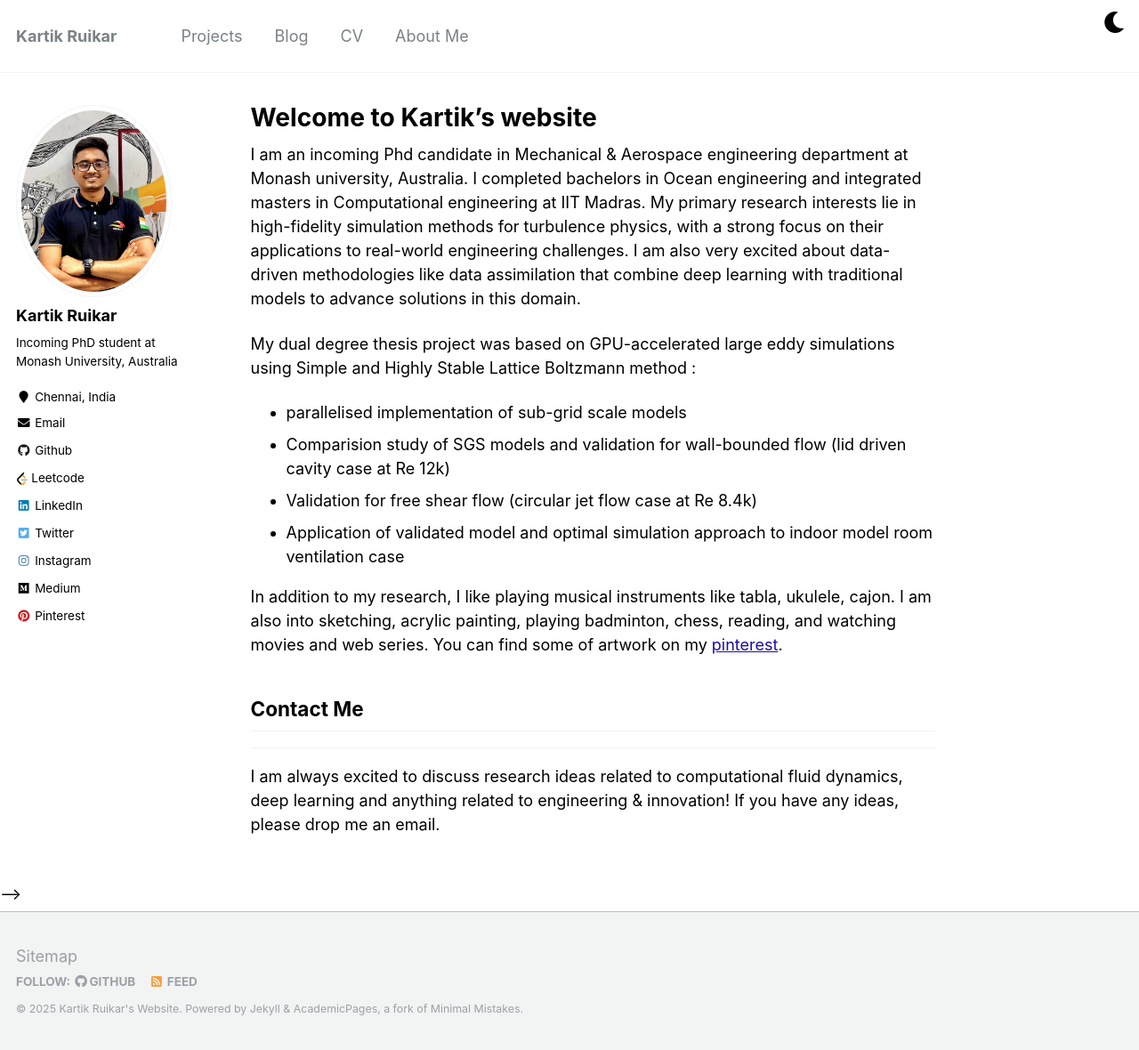
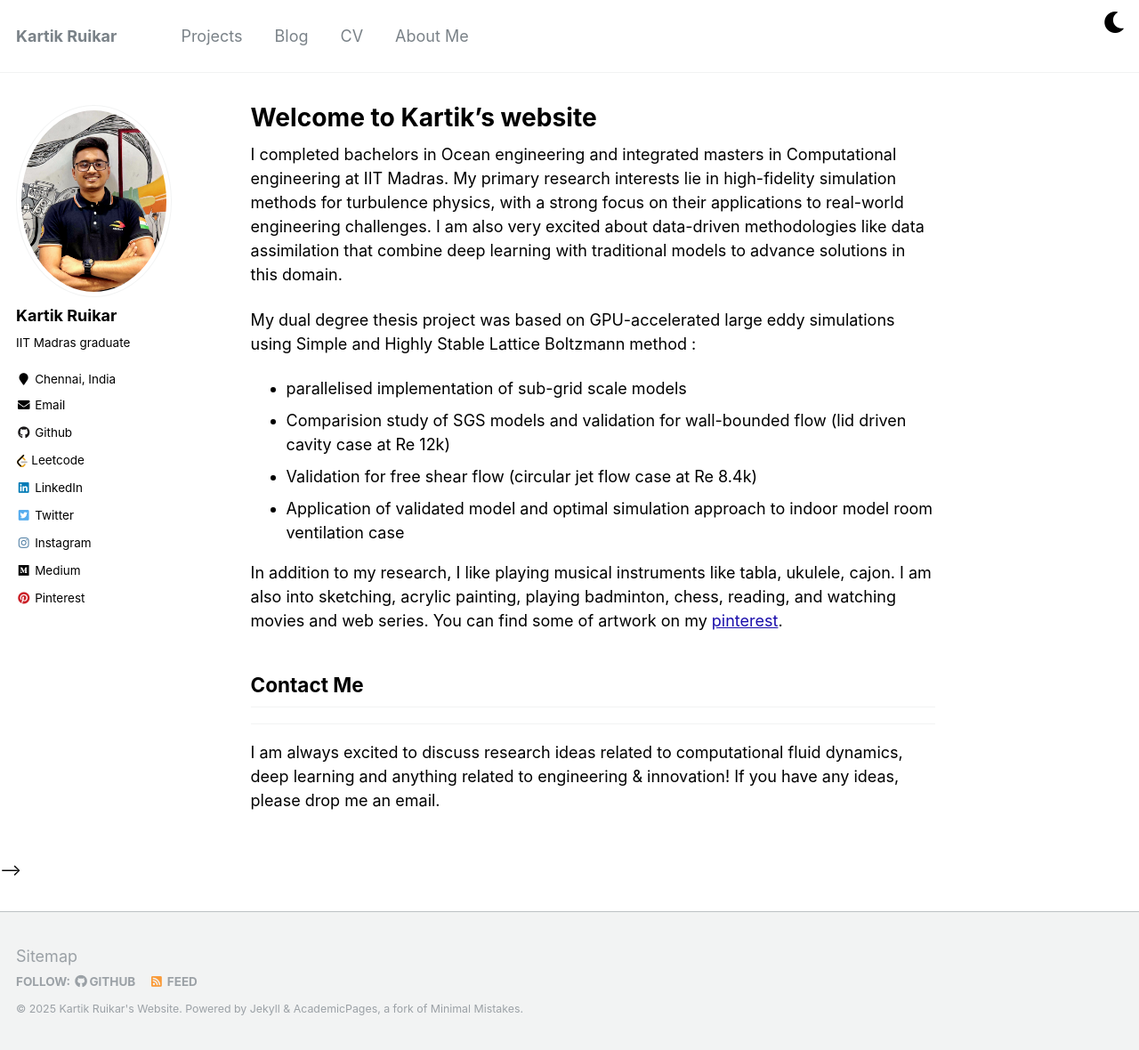
Before and after one commit to Kartik2605/Kartik2605.github.io, a Jekyll site: the page built from _pages/about.md, in a window 1280 px wide and 1180 px high. Shown: the whole window at 89% size. Built offline with Jekyll 4.4.1, drawn with Linux system fonts in a browser that asks for light colours.

Commit message:
changes regarding the application requirement

```diff
--- a/_config.yml
+++ b/_config.yml
@@ -82,7 +82,8 @@ google_analytics: UA—163839465-1
 author:
   name: "Kartik Ruikar"
   avatar: "kartik.jpg"
-  bio: "Incoming PhD student at Monash University, Australia"
+  # bio: "Incoming PhD student at Monash University, Australia"
+  bio : "IIT Madras graduate"
   location: "Chennai, India"
   employer:
   pubmed: #"https://www.ncbi.nlm.nih.gov/pubmed/?term=john+snow"
--- a/_pages/about.md
+++ b/_pages/about.md
@@ -8,8 +8,9 @@ redirect_from:
   - /about.html
 ---
 
-I am an incoming Phd candidate in Mechanical & Aerospace engineering department at Monash university, Australia. I completed bachelors in Ocean engineering and integrated masters in Computational engineering at IIT Madras. My primary research interests lie in high-fidelity simulation methods for turbulence physics, with a strong focus on their applications to real-world engineering challenges. I am also very excited about data-driven methodologies like data assimilation that combine deep learning with traditional models to advance solutions in this domain.
+<!-- I am an incoming Phd candidate in Mechanical & Aerospace engineering department at Monash university, Australia. I completed bachelors in Ocean engineering and integrated masters in Computational engineering at IIT Madras. My primary research interests lie in high-fidelity simulation methods for turbulence physics, with a strong focus on their applications to real-world engineering challenges. I am also very excited about data-driven methodologies like data assimilation that combine deep learning with traditional models to advance solutions in this domain. -->
 
+I completed bachelors in Ocean engineering and integrated masters in Computational engineering at IIT Madras. My primary research interests lie in high-fidelity simulation methods for turbulence physics, with a strong focus on their applications to real-world engineering challenges. I am also very excited about data-driven methodologies like data assimilation that combine deep learning with traditional models to advance solutions in this domain.
 
 My dual degree thesis project was based on GPU-accelerated large eddy simulations using Simple and Highly Stable Lattice Boltzmann method :
 
```
